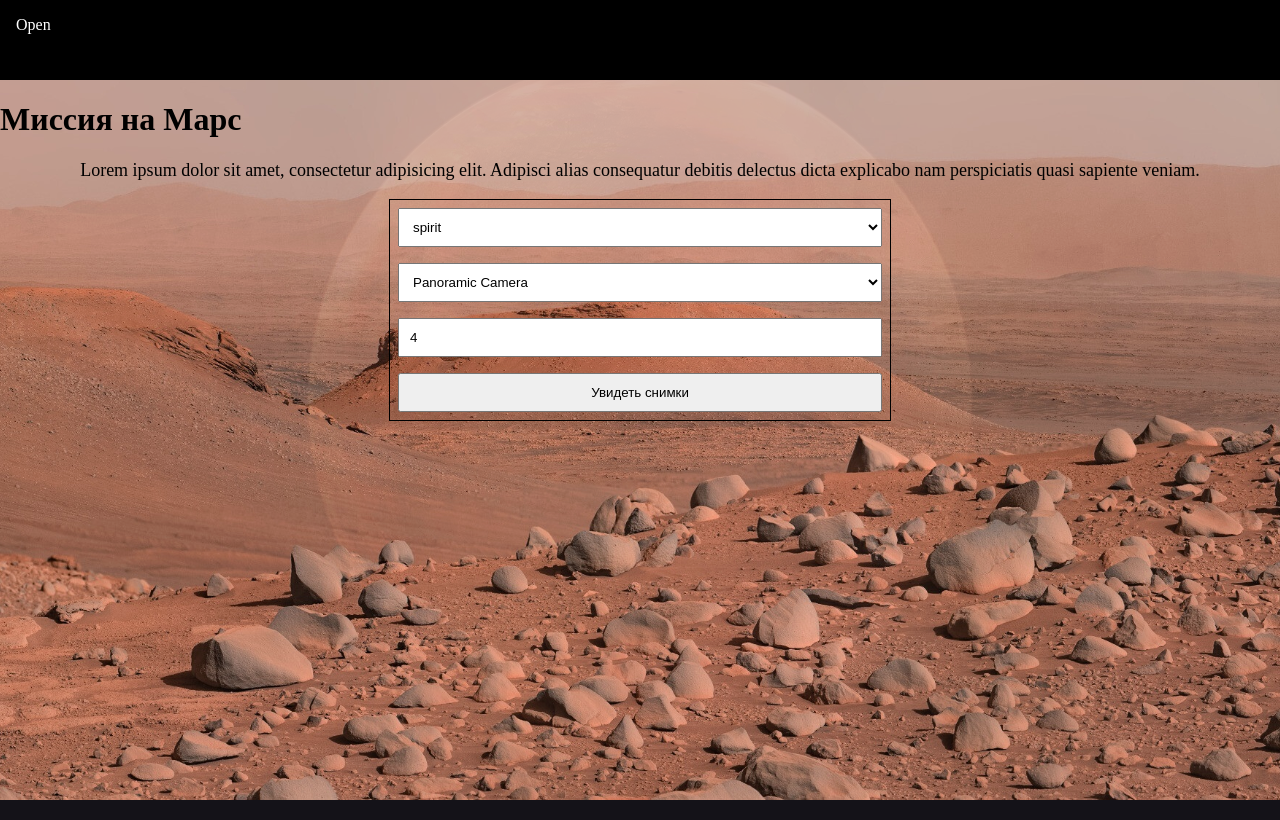
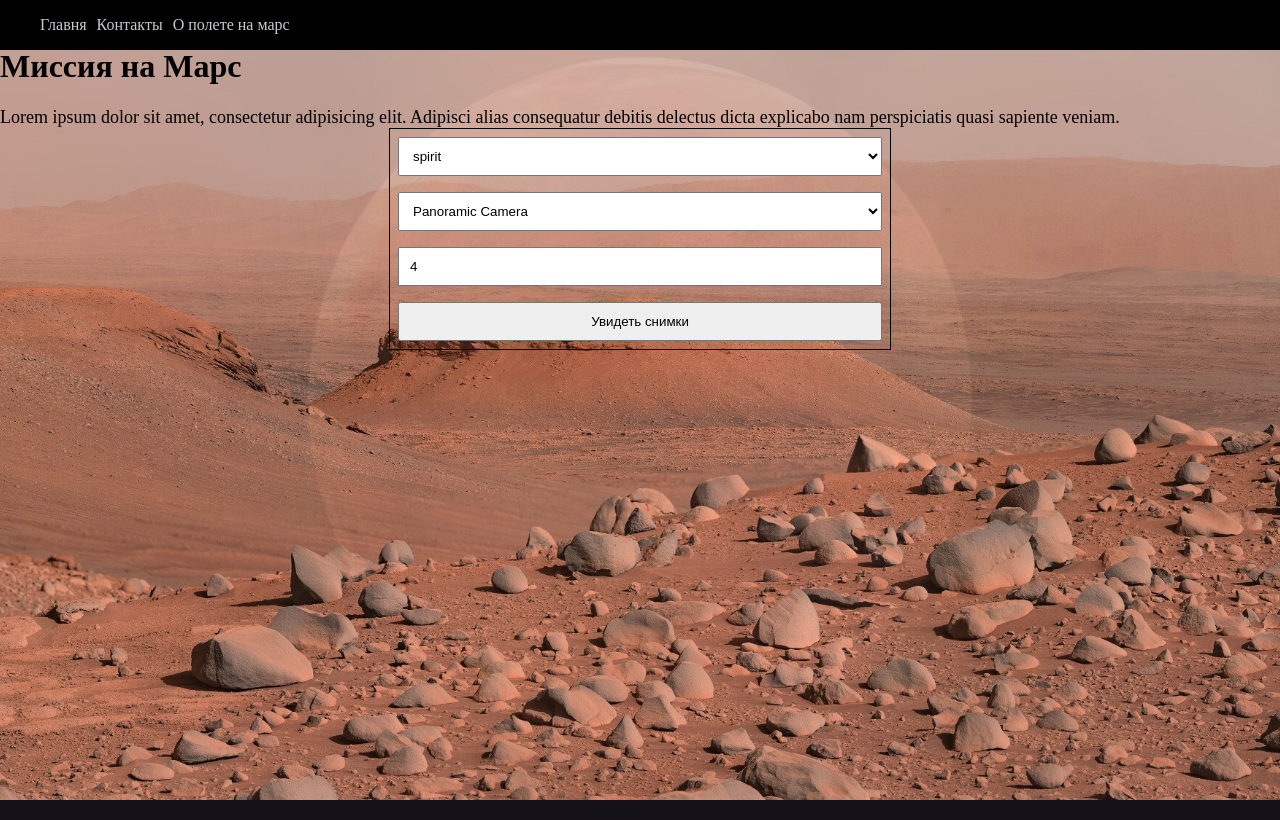
Before and after one commit to mizonov-iv/nasa-mars, a Vue app: page / in a window 1280 px wide. Built offline with nearby package versions, Linux system fonts and the light colour scheme.

Commit message:
burger menu added

```diff
--- a/index.html
+++ b/index.html
@@ -5,6 +5,9 @@
     <link rel="icon" type="image/svg+xml" href="/vite.svg" />
     <meta name="viewport" content="width=device-width, initial-scale=1.0" />
     <title>Vite + Vue</title>
+    <link rel="preconnect" href="https://fonts.googleapis.com">
+    <link rel="preconnect" href="https://fonts.gstatic.com" crossorigin>
+    <link href="https://fonts.googleapis.com/css2?family=Inter:wght@400;700&display=swap" rel="stylesheet">
   </head>
   <body>
     <div id="app"></div>
--- a/src/components/Navigation.vue
+++ b/src/components/Navigation.vue
@@ -1,13 +1,28 @@
 <template>
-  <nav class="navigation">
-    <span style="color: #FFFFFF" @click="toggleBurger">Open</span>
-    <span class="nav-close-btn" v-show="navIsOpen" @click="toggleBurger">&times;</span>
-    <ul class="nav-list" v-show="navIsOpen">
-      <li class="nav-list-item" v-for="link in links">
-        {{link}}
-      </li>
-    </ul>
-  </nav>
+  <header class="header">
+    <div class="container header-container">
+      <button
+          class="burger"
+          :class="{open: navIsOpen}"
+          @click.prevent="toggleBurger"
+      >
+        <span></span>
+        <span></span>
+        <span></span>
+      </button>
+      <p class="logo">Миссия на Марс</p>
+      <nav
+          class="menu"
+          :class="{open: navIsOpen}"
+      >
+        <ul class="menu-list">
+          <li class="menu-list-item" v-for="link in links">
+            {{link}}
+          </li>
+        </ul>
+      </nav>
+    </div>
+  </header>
 </template>
 
 <script setup>
@@ -17,12 +32,12 @@ const navIsOpen = ref(false)
 
 const toggleBurger = () => {
   navIsOpen.value = !navIsOpen.value
-  console.log(navIsOpen.value)
+  console.log(navIsOpen.value.classList)
 }
 
 const links = ref([
     "Главня",
     "Контакты",
-    "О полете на марс"
+    "О полете на марс",
 ])
 </script>
--- a/src/style.css
+++ b/src/style.css
@@ -1,9 +1,31 @@
 @import "styles/navigation.css";
+@import "styles/navigation.css";
+
+*,
+*::before,
+*::after {
+    box-sizing: inherit;
+}
+
+a {
+    color: inherit;
+    text-decoration: none;
+}
+
+img {
+    max-width: 100%;
+}
 
 body {
     background: #141218;
     padding: 0;
     margin: 0;
+}
+
+.container {
+    max-width: 1200px;
+    margin: 0 auto;
+    padding: 0 15px;
 }
 
 .hero {
@@ -14,10 +36,14 @@ body {
     transition: background-image 3s ease;
 }
 
+ul {
+    list-style: none;
+}
 
 p {
-    text-align: center;
+    /*text-align: center;*/
     font-size: 18px;
+    margin: 0;
 }
 
 .form {
--- a/src/styles/navigation.css
+++ b/src/styles/navigation.css
@@ -1,48 +1,100 @@
-.navigation {
-    height: 3rem;
-    padding: 0.5rem;
+.header {
     background: #000000;
+    color: #c7cbd0;
 }
 
-.nav-close-btn {
-    color: #FFFFFF;
-    z-index: 1000;
-    position: absolute;
-    top: 2rem;
-    right: 2rem;
-    font-size: 30px;
-    font-weight: 700;
-    cursor: pointer;
+.header-container {
+    display: flex;
+    justify-content: space-between;
+    align-items: center;
 }
 
-.nav-list {
+.logo {
+    font-size: 24px;
+    font-weight: 700;
+}
+
+.burger {
+    position: relative;
+    width: 40px;
+    height: 40px;
+    border: none;
+    background-color: transparent;
+    z-index: 2;
+}
+
+.burger span {
     position: absolute;
+    width: 30px;
+    height: 3px;
+    background-color: #FFFFFF;
+    left: 5px;
+    transition: transform .5s, opacity .5s, background-color .5s;
+}
+
+.burger span:nth-child(1) {
+    transform: translateY(-10px);
+}
+
+.burger span:nth-child(3) {
+    transform: translateY(10px);
+}
+
+.burger.open span:nth-child(1) {
+    transform: translateY(0) rotate(45deg);
+}
+
+.burger.open span:nth-child(2) {
+    opacity: 0;
+}
+
+.burger.open span:nth-child(3) {
+    transform: translateY(0) rotate(-45deg);
+}
+
+.menu {
+    position: absolute;
+    left: -350px;
     top: 0;
-    left: 0;
-    margin: 0;
-    padding-top: 2rem;
-    list-style: none;
+    width: 350px;
+    height: 100vh;
+    background-color: #000000;
+    padding: 30px 0;
+    transition: transform .5s;
+}
+
+.menu.open {
+    transform: translateX(100%);
+}
+
+.menu-list {
     display: flex;
     flex-direction: column;
-    width: 100%;
-    height: 100vh;
-    background: #000000;
 }
 
-.nav-list-item {
-    cursor: pointer;
-    margin: 9px;
-    font-size: 18px;
-    font-weight: 700;
-    color: #FFFFFF;
+.menu-list-item {
+    margin-bottom: 10px;
 }
 
 @media screen and (min-width: 600px) {
-    .navigation {
-        padding: 1rem;
+    .burger {
+        display: none;
     }
-    .nav-list {
-        list-style: none;
+
+    .menu {
+        left: 0;
+        width: 100%;
+        height: auto;
+        padding: 0;
+    }
+
+    .menu-list {
         display: flex;
+        flex-direction: row;
+    }
+
+    .menu-list-item {
+        margin-bottom: 0;
+        margin-right: 10px;
     }
 }
```
Also changed, not shown: src/styles/normalize.css (added).
